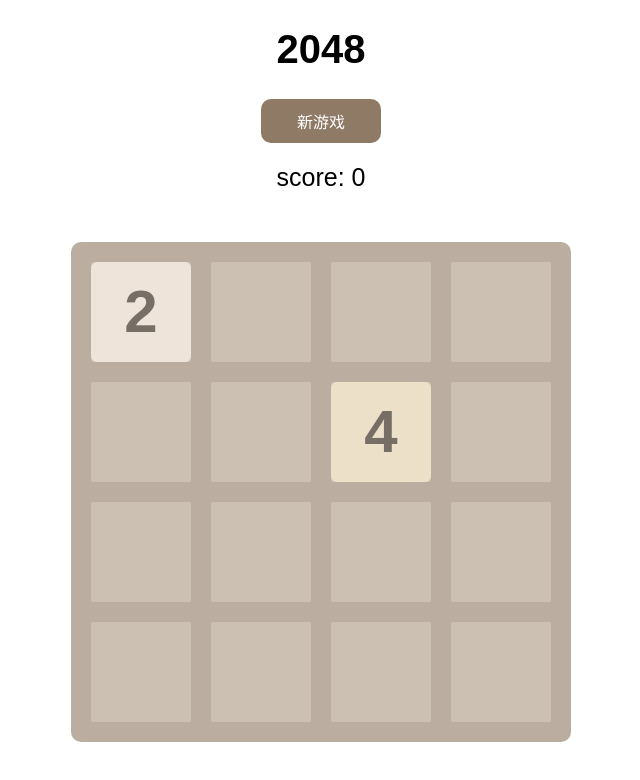
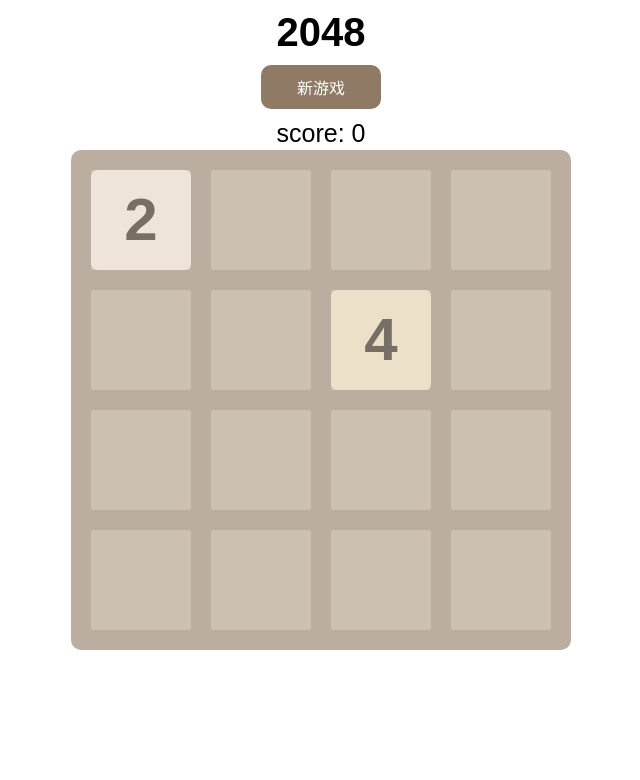
Before and after one commit to vivachenx/2048, a plain HTML site: page index.html in a window 1280 px wide. Shown: the whole page, without its empty margins (319-959 px from the left). Drawn offline with nearby package versions, Linux system fonts and the light colour scheme.

Commit message:
修改滑动bug

```diff
--- a/main2048.js
+++ b/main2048.js
@@ -18,7 +18,9 @@ var prepareForMobile = function() {
         cellSideLength = 100
         cellSpace = 20
     }
-    // $('html').css('height', documentHeight * 0.7)
+
+    $('header').css('height', documentHeight * 0.15)
+
     $('#grid-container').css('width', gridContainerWidth - cellSpace * 2)
     $('#grid-container').css('height', gridContainerWidth -  cellSpace * 2)
     $('#grid-container').css('padding', cellSpace)
--- a/style.css
+++ b/style.css
@@ -2,11 +2,11 @@ header {
     display: block;
     margin: 0 auto;
     width: 100%;
-    height: 5%;
     text-align: center;
 }
 
 header h1 {
+    margin: 10px auto;
     font-family: Arial;
     font-size: 40px;
     font-weight: bold;
@@ -14,7 +14,7 @@ header h1 {
 
 header #newgamebutton {
     display: block;
-    margin: 20px auto;
+    margin: 10px auto;
     padding: 10px 10px;
     border-radius: 10px;
     width: 100px;
@@ -33,7 +33,7 @@ header #newgamebutton:hover {
 header p {
     font-family: Arial;
     font-size: 25px;
-    margin: 20px auto;
+    margin: 10px auto;
 }
 
 #grid-container {
```
